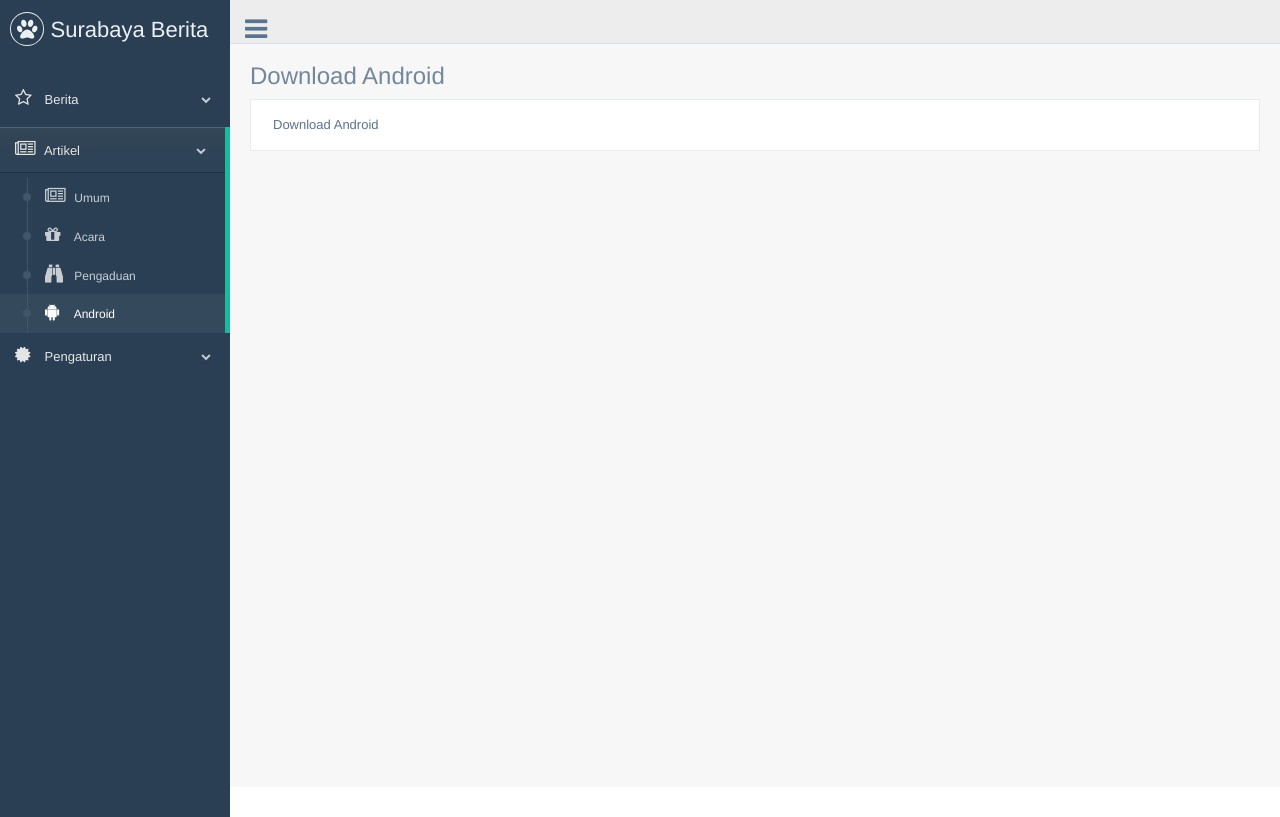
After one commit to adeari/berita, a Laravel app: page /androidpage in a window 1280 px wide. The commit adds this page. Run offline with Laravel 8, Linux system fonts and the light colour scheme; settings files or empty folders that the repository lacks are supplied; some libraries are stand-ins or nearby versions.

Commit message:
develop android page

```diff
--- a/surabayasrc/app/Http/Controllers/SurabayaAwalController.php
+++ b/surabayasrc/app/Http/Controllers/SurabayaAwalController.php
@@ -156,4 +156,7 @@ class SurabayaAwalController extends MasterController
 				, 'backpage' => $backpage
 		]);
 	}
+	public function androidpage() {
+	  return view('androidpage');
+	}
 }
--- a/surabayasrc/app/Http/routes.php
+++ b/surabayasrc/app/Http/routes.php
@@ -7,6 +7,7 @@ Route::get('berita-add', 'SurabayaAwalController@beritaadd');
 Route::post('uploadfile', 'SurabayaAwalController@uploadfile');
 Route::post('addberita', 'SurabayaAwalController@addberita');
 Route::get('beritadetail-{id}-{backpage}', 'SurabayaAwalController@beritadetail');
+Route::get('androidpage', 'SurabayaAwalController@androidpage');
 
 Route::post('android/berita-add', 'AndroidController@beritaadd1');
 Route::get('android/populer', 'AndroidController@populer');
--- a/surabayasrc/composer.json
+++ b/surabayasrc/composer.json
@@ -6,7 +6,7 @@
     "type": "project",
     "require": {
         "php": ">=5.5.9",
-        "laravel/framework": "5.2.*",
+        "laravel/framework": "5.2.41",
         "laravelcollective/html": "5.2.4"
     },
     "require-dev": {
--- /dev/null
+++ b/surabayasrc/inf.php
@@ -0,0 +1,2 @@
+<?php
+phpinfo();
--- a/surabayasrc/pluginhtml/mycustom.js
+++ b/surabayasrc/pluginhtml/mycustom.js
@@ -10,5 +10,6 @@ var menuvue = new Vue({
 		,umum : false
 		,acara : false
 		,pengaduan : false
+		,androidpage : false
 	}
 });
--- /dev/null
+++ b/surabayasrc/resources/views/androidpage.blade.php
@@ -0,0 +1,37 @@
+@extends('layout')
+@section('title', 'Surabaya Berita Populer')
+@section('content')
+<!-- page content -->
+<div class="right_col" role="main">
+  <div class="">
+    <div class="page-title">
+      <div class="title_left">
+	<h3>Download Android</h3>
+      </div>
+    </div>
+
+    <div class="clearfix"></div>
+
+    <div class="row">
+      <div class="col-md-12 col-sm-12 col-xs-12">
+	<div class="x_panel">
+	  <div class="x_content">
+	      <a href="{{ URL::to('apk/apps.apk') }}">Download Android</a>
+	  </div>
+	</div>
+      </div>
+    </div>
+
+
+
+  </div>
+</div>
+<!-- /page content -->
+@endsection
+@section('javascript')
+<script>
+menuvue.isartikelactive = true;
+menuvue.androidpage = true;
+menuvue.artikelstyle = {display: 'block'};
+</script>
+@endsection
--- a/surabayasrc/resources/views/layout.blade.php
+++ b/surabayasrc/resources/views/layout.blade.php
@@ -40,6 +40,7 @@
                       	<li v-bind:class="{ 'current-page': umum }"><a href="{{ URL::to('artikel-umum') }}"><i class="fa fa-newspaper-o"></i> Umum</a></li>
                       	<li v-bind:class="{ 'current-page': acara }"><a href="{{ URL::to('artikel-acara') }}"><i class="fa fa-gift"></i> Acara</a></li>
                       	<li v-bind:class="{ 'current-page': pengaduan }"><a href="{{ URL::to('artikel-pengaduan') }}"><i class="fa fa-binoculars"></i> Pengaduan</a></li>
+                      	<li v-bind:class="{ 'current-page': androidpage }"><a href="{{ URL::to('androidpage') }}"><i class="fa fa-android"></i> Android</a></li>
                     </ul>
                 </li>
                 <li><a><i class="fa fa-certificate"></i> Pengaturan<span class="fa fa-chevron-down"></span></a>
```
Also changed, not shown: surabayasrc/.kateproject.d/notes.txt (added), 2 other files.
